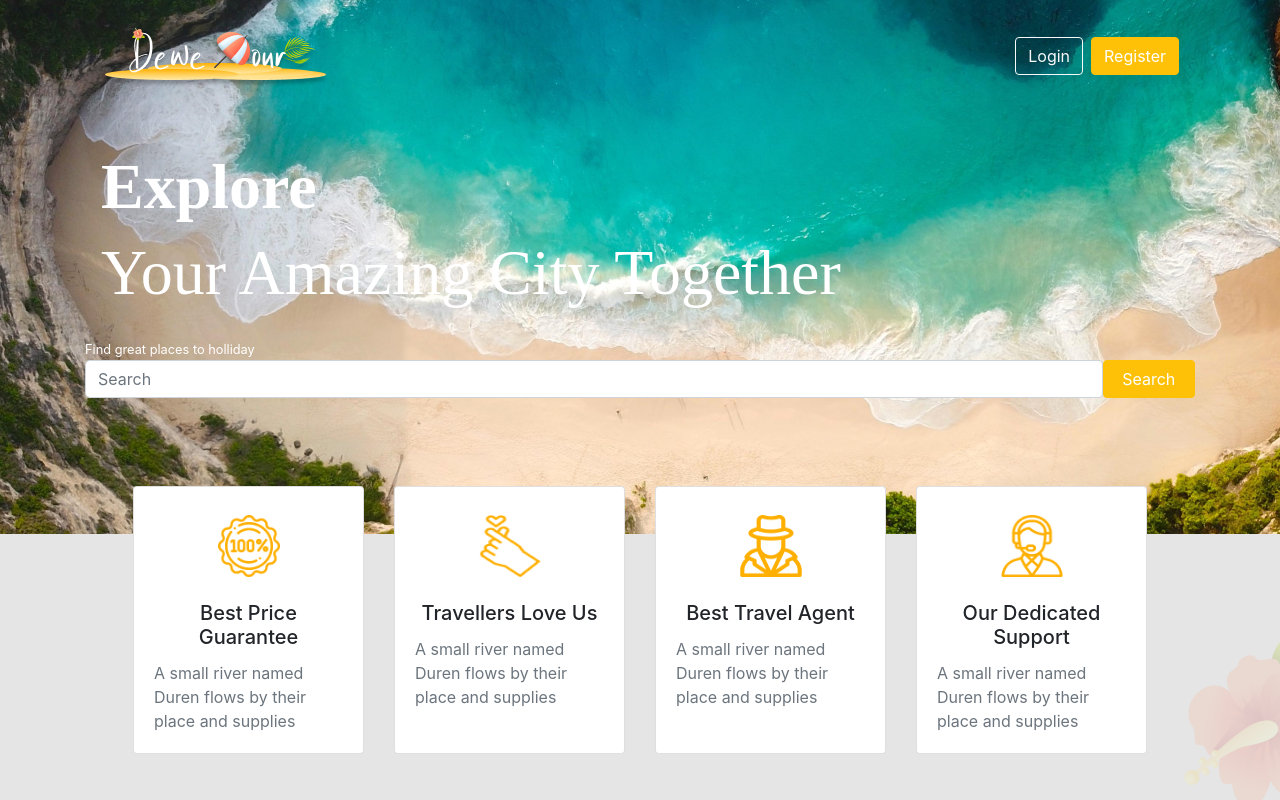
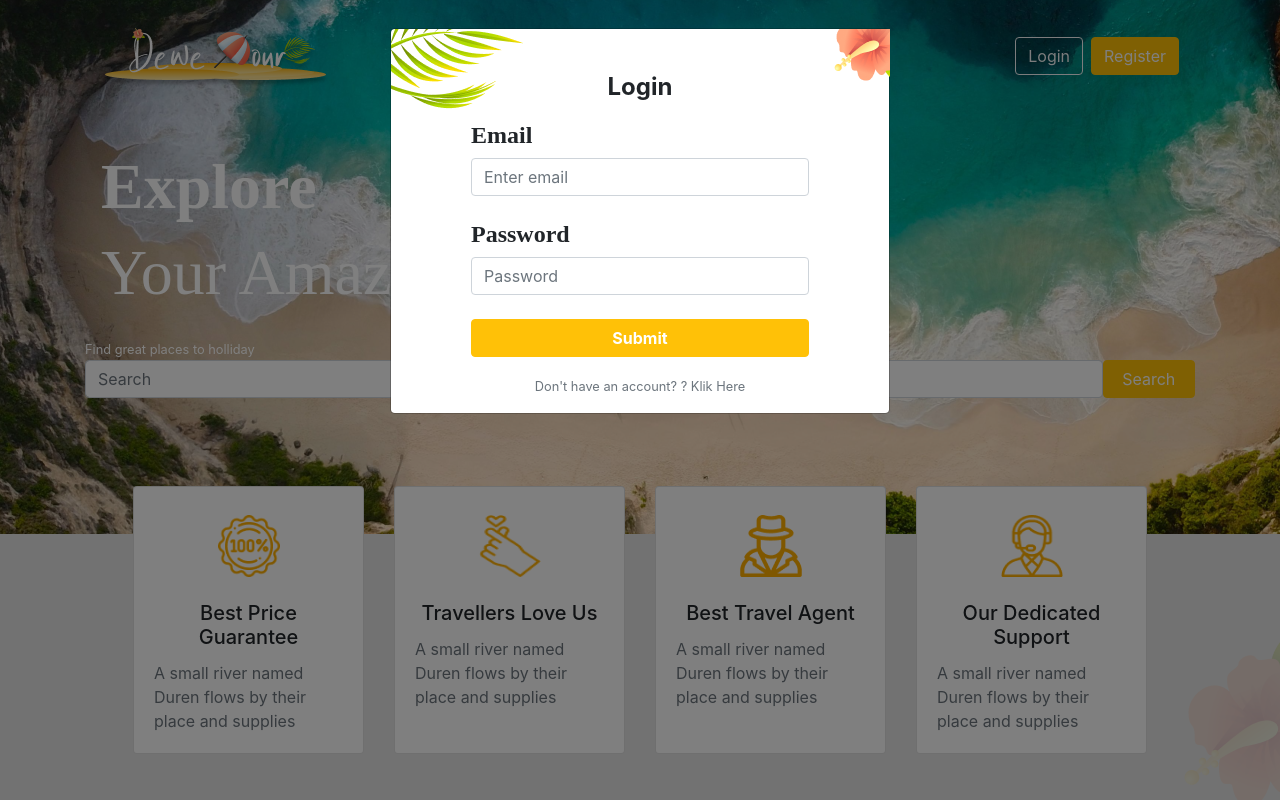
Before and after one commit to andidev30/DW17S3UGC_dewe_tour, a React (Create React App) app: page / in a window 1280 px wide. Shown: the top 800 px of the page. Built offline with nearby package versions, Linux system fonts and the light colour scheme.

Commit message:
add login

```diff
--- /dev/null
+++ b/src/components/section/ModalLogin.jsx
@@ -0,0 +1,56 @@
+import React, { useState } from "react";
+import { Button, Modal, ModalTitle, Form } from "react-bootstrap";
+import "./Styles.css";
+import MImgLeft from "../img/global/m-left.png";
+import MImgRight from "../img/global/m-right.png";
+
+function ModalLogin() {
+  const [show, setShow] = useState(true);
+  return (
+    <div>
+      {/* <Button variant="primary" onClick={() => setShow(true)}>
+        Custom Width Modal
+      </Button> */}
+
+      <Modal
+        show={show}
+        onHide={() => setShow(false)}
+        dialogClassName="modal-90w"
+        aria-labelledby="example-custom-modal-styling-title"
+      >
+        <img src={MImgLeft} alt="modalimageleft" className="m-img-left" />
+        <img src={MImgRight} alt="modalimageleft" className="m-img-right" />
+        <Modal.Body>
+          <ModalTitle className="text-center mt-4 font-weight-bold">
+            Login
+          </ModalTitle>
+          <Form className="p-3 mx-5">
+            <Form.Group controlId="formBasicEmail">
+              <Form.Label className="m-title">Email</Form.Label>
+              <Form.Control type="email" placeholder="Enter email" />
+            </Form.Group>
+
+            <Form.Group controlId="formBasicPassword" className="mt-4">
+              <Form.Label className="m-title">Password</Form.Label>
+              <Form.Control type="password" placeholder="Password" />
+            </Form.Group>
+            <Button
+              variant="warning"
+              className="btn btn-block text-white font-weight-bold mt-4"
+              type="submit"
+            >
+              Submit
+            </Button>
+          </Form>
+          <div className="text-center">
+            <small className="text-muted text-center">
+              Don't have an account? ? Klik Here
+            </small>
+          </div>
+        </Modal.Body>
+      </Modal>
+    </div>
+  );
+}
+
+export default ModalLogin;
--- /dev/null
+++ b/src/components/section/ModalRegister.jsx
@@ -0,0 +1,50 @@
+import React, { useState } from "react"
+import { Button, Modal, ModalTitle, Form } from "react-bootstrap"
+import './Styles.css'
+
+function ModalLogin() {
+  const [show, setShow] = useState(false);
+  return (
+    <div>
+      <Modal
+        show={show}
+        onHide={() => setShow(false)}
+        dialogClassName="modal-90w"
+        aria-labelledby="example-custom-modal-styling-title"
+      >
+        <Modal.Body>
+          <ModalTitle className="text-center mt-4 font-weight-bold">Register</ModalTitle>
+          <Form className="p-3 mx-5">
+            <Form.Group controlId="formBasicName">
+              <Form.Label className="m-title">Full Name</Form.Label>
+              <Form.Control type="text" placeholder="Enter Full Name" />
+            </Form.Group>
+
+            <Form.Group controlId="formBasicEmail"  className="mt-4">
+              <Form.Label className="m-title">Email</Form.Label>
+              <Form.Control type="email" placeholder="Enter email" />
+            </Form.Group>
+
+            <Form.Group controlId="formBasicPassword" className="mt-4">
+              <Form.Label className="m-title">Password</Form.Label>
+              <Form.Control type="password" placeholder="Password" />
+            </Form.Group>
+
+            <Form.Group controlId="formBasicPhone" className="mt-4">
+              <Form.Label className="m-title">Phone</Form.Label>
+              <Form.Control type="text" placeholder="Phone" />
+            </Form.Group>
+            <Button variant="warning" className="btn btn-block text-white font-weight-bold mt-4" type="submit">
+              Submit
+            </Button>
+          </Form>
+          <div className="text-center">
+            <small className="text-muted text-center">have an account? ? Klik Here</small>
+          </div>
+        </Modal.Body>
+      </Modal>
+    </div>
+  );
+}
+
+export default ModalLogin;
--- a/src/components/section/Styles.css
+++ b/src/components/section/Styles.css
@@ -5,18 +5,15 @@
     font-weight: bold;
     font-size: 64px;
     line-height: 78px;
-
     color: #FFFFFF;
 }
 
 .sub-judul {
-
     font-family: Product Sans Thin;
     font-style: normal;
     font-weight: 300;
     font-size: 64px;
     line-height: 78px;
-
     color: #FFFFFF;
 }
 
@@ -24,3 +21,38 @@
     width: 70px;
     height: 70px;
 }
+
+.m-title {
+    font-family: Product Sans;
+    font-style: normal;
+    font-weight: bold;
+    font-size: 24px;
+    line-height: 29px;
+}
+
+.m-left {
+    position: absolute;
+    left: 7%;
+    right: 61.54%;
+    top: -11.41%;
+    bottom: 89.45%;
+    /* transform: rotate(31.36deg); */
+}
+
+.m-img-left {
+    position: absolute;
+    left: 0;
+    /* right: 61.54%; */
+    top: 0;
+    bottom: 89.45%;
+    /* transform: rotate(31.36deg); */
+}
+
+.m-img-right {
+    position: absolute;
+    left: 87%;
+    right: 0;
+    top: 0;
+    bottom: 74.09%;
+    /* transform: rotate(-98.59deg); */
+}
--- a/src/pages/Home.jsx
+++ b/src/pages/Home.jsx
@@ -7,10 +7,14 @@ import Daun from '../components/img/global/daun.png'
 import './Styles.css'
 import ImgLeft from '../components/img/global/left.png'
 import ImgRight from '../components/img/global/right.png'
+import ModalLogin from '../components/section/ModalLogin'
+import ModalRegister from '../components/section/ModalRegister'
 
 function Home(){
     return(
         <div style={{background: "#E5E5E5"}}>
+        <ModalLogin />
+        <ModalRegister />
         <img src={ImgLeft} className="left" alt="left" />
         <img src={ImgRight} className="right" alt="right" />
             <Banner />
```
Also changed, not shown: src/components/img/global/m-left.png (added), src/components/img/global/m-right.png (added).
